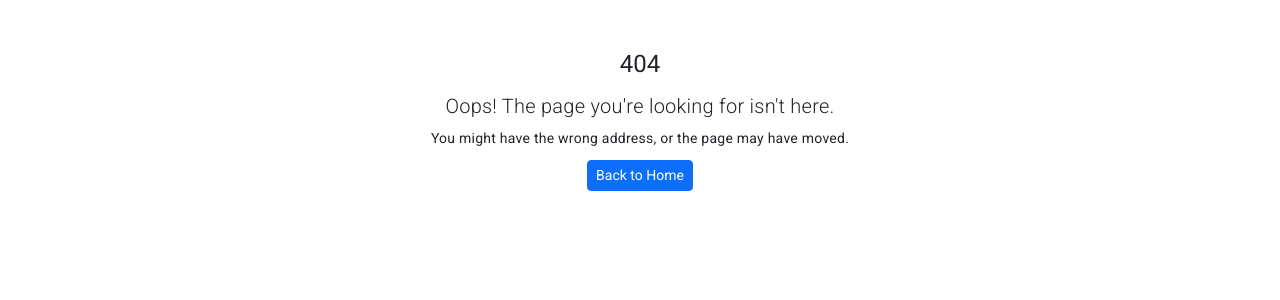
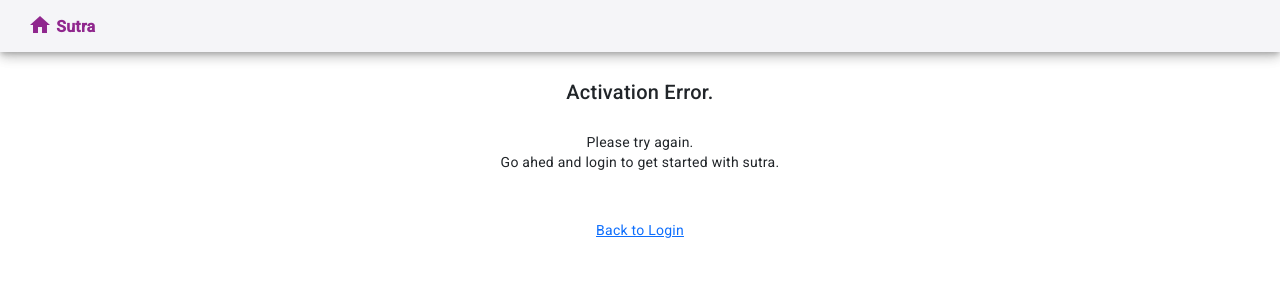
Before and after one commit to Melodious-nub/sutra, an Angular app: page /account-confirmation/account/verify-email in a window 1280 px wide. Before the commit this address had no page. Shown: the top 300 px of the page. Built offline with nearby package versions, Linux system fonts and the light colour scheme.

Commit message:
updated with navbar

```diff
--- a/src/app/app-routing.module.ts
+++ b/src/app/app-routing.module.ts
@@ -5,12 +5,14 @@
 import { SignupComponent } from './pages/signup/signup.component';
 import { NotFoundComponent } from './pages/not-found/not-found.component';
 import { AuthGuard } from './services/auth.guard';
+import { AccountConfirmationComponent } from './pages/account-confirmation/account-confirmation.component';
 
 const routes: Routes = [
     { path:'', component: LandingComponent},
     { path:'login', component: LoginComponent},
     { path:'signup', component: SignupComponent},
     // { path:'forgot-password', component: ForgetPasswordComponent},
+    { path: 'account-confirmation/account/verify-email', component: AccountConfirmationComponent },
     { path: '',   redirectTo: '/', pathMatch: 'full' },
     // Lazzy Loading Route 1
     {
--- a/src/app/app.component.html
+++ b/src/app/app.component.html
@@ -1 +1,2 @@
+<app-navbar></app-navbar>
 <router-outlet></router-outlet>
--- a/src/app/app.module.ts
+++ b/src/app/app.module.ts
@@ -21,6 +21,8 @@
 import {MatAutocompleteModule} from '@angular/material/autocomplete';
 import { TermsAndConditionsComponent } from './modals/terms-and-conditions/terms-and-conditions.component'
 import {MatDialogModule} from '@angular/material/dialog';
+import { AccountConfirmationComponent } from './pages/account-confirmation/account-confirmation.component';
+import { NavbarComponent } from './pages/navbar/navbar.component';
 
 @NgModule({
   declarations: [
@@ -30,6 +32,8 @@
     SignupComponent,
     NotFoundComponent,
     TermsAndConditionsComponent,
+    AccountConfirmationComponent,
+    NavbarComponent,
   ],
   imports: [
     BrowserModule,
--- /dev/null
+++ b/src/app/pages/account-confirmation/account-confirmation.component.html
@@ -0,0 +1,25 @@
+<div class="body">
+    <div class="container vh-75">
+        <div class="row justify-content-center h-75 mt-4">
+            <div class="my-auto">
+                <div *ngIf="emailConfirmed">
+                    <div class="text-center">
+                        <h2>Activation Complete</h2>
+                    </div>
+                    <p class="text-center mt-4 p-info">Your account is now ready for use. <br> Go ahed and login to get started with sutra.</p>
+                </div>
+                <div *ngIf="!emailConfirmed">
+                    <div class="text-center">
+                        <h2>Activation Error.</h2>
+                    </div>
+                    <p class="text-center mt-4 p-info">Please try again. <br> Go ahed and login to get started with sutra.</p>
+                </div>
+                <div class="text-center mt-5">
+                    <a type="button" class="link link-6" (click)="navigateLogin()"> <span>Back to Login</span></a>
+                </div>
+            </div>
+        </div>
+
+    </div>
+    <!-- container end -->
+</div>
--- /dev/null
+++ b/src/app/pages/account-confirmation/account-confirmation.component.ts
@@ -0,0 +1,46 @@
+import { Component, OnInit } from '@angular/core';
+import { ActivatedRoute, Router } from '@angular/router';
+import { DataService } from '../../services/data.service';
+
+@Component({
+  selector: 'app-account-confirmation',
+  templateUrl: './account-confirmation.component.html',
+  styleUrl: './account-confirmation.component.css'
+})
+export class AccountConfirmationComponent implements OnInit {
+
+  emailConfirmed: boolean = false;
+  urlParams: any = {};
+  link = 'http://localhost:4200/account-confirmation?token=';
+
+  constructor(private route: ActivatedRoute, private api: DataService, private router: Router,) { }
+
+  ngOnInit(): void {
+    this.urlParams.verificationToken = this.route.snapshot.queryParamMap.get('token');
+    this.confirmEmail();
+    console.log(this.urlParams.verificationToken, 'token');
+  }
+
+  confirmEmail() {
+    // this.api.emailVerify(this.urlParams).subscribe(
+    //   res => {
+    //     if (res.success === true) {
+    //       this.toastr.success(res.message, 'Congratulation.');
+    //       this.emailConfirmed = true;
+    //     } else {
+    //       this.emailConfirmed = false;
+    //       this.toastr.warning(res.message, 'Oops!');
+    //     }
+    //   },
+    //   error => {
+    //     this.toastr.warning(error.message, 'Server Error!')
+    //   }
+    // )
+  }
+
+  // for navigating login
+  navigateLogin() {
+    this.router.navigate(['login']);
+  }
+
+}
--- a/src/app/pages/login/login.component.html
+++ b/src/app/pages/login/login.component.html
@@ -1,34 +1,4 @@
 <div class="body">
-  <!-- Navbar -->
-  <div class="sticky-top">
-      <nav class="navbar navbar-expand-lg navbar-light">
-          <div class="container-fluid">
-              <a class="navbar-brand ms-3 nav-title" href="/">SUTRA</a>
-              <!-- <button class="navbar-toggler" type="button" data-bs-toggle="collapse" data-bs-target="#navbarTogglerDemo02" aria-controls="navbarTogglerDemo02" aria-expanded="false" aria-label="Toggle navigation">
-          <span class="navbar-toggler-icon"></span>
-        </button> -->
-              <!-- <div class="collapse navbar-collapse" id="navbarTogglerDemo02">
-                  <ul class="navbar-nav me-auto mb-2 mb-lg-0">
-                      <li class="nav-item">
-                          <a class="nav-link" aria-current="page" href="#">Services</a>
-                      </li>
-                      <li class="nav-item">
-                          <a class="nav-link" href="#">About</a>
-                      </li>
-                      <li class="nav-item">
-                          <a class="nav-link" routerLink="">Contact Us</a>
-                      </li>
-                  </ul>
-              </div> -->
-          </div>
-      </nav>
-  </div>
-  <!-- nav end -->
-  <!-- Your role field -->
-  <!-- <div class="center mt-5">
-      <a class="button button-large button-circle button-3d button-dirtygreen btn-modi animate__animated animate__fadeInUp" style="width: 230px !important;"><span class="text-center">Commercial</span><i class="icon-plus-circle icon-modi-1"></i></a>
-  </div> -->
-
   <!-- div container start -->
   <section>
       <div class="container mt-4">
--- /dev/null
+++ b/src/app/pages/navbar/navbar.component.css
@@ -0,0 +1,90 @@
+.navbar {
+    background: #f5f5f8;
+    -webkit-box-shadow: 0 3px 5px -1px #0003,0 6px 10px #00000024,0 1px 18px #0000001f;
+    box-shadow: 0 3px 5px -1px #0003,0 6px 10px #00000024,0 1px 18px #0000001f;
+}
+
+.navbar-brand {
+    font-weight: 600;
+    font-size: 16px;
+    line-height: 24px;
+}
+
+.navbar-link {
+    font-weight: 500;
+    font-size: 12px;
+    line-height: 128%;
+}
+
+.bottom-border {
+    border-bottom: 0.5px solid #000000;
+}
+
+.btn-lang:first-child:hover,
+ :not(.btn-check)+.btn-lang:hover {
+    background-color: transparent !important;
+    border-color: #90278E !important;
+}
+
+.btn-moreInfo {
+    background-color: #90278E !important;
+    border-color: #90278E !important;
+}
+
+a {
+    color: #90278E !important;
+}
+
+a:hover {
+    color: #90278E;
+}
+
+a:active {
+    color: #90278E;
+}
+
+.active {
+    background: #E7E5F2;
+}
+
+.flag {
+    width: 18px;
+    height: 18px;
+}
+
+.flag-2 {
+    width: 20px;
+    height: 20px;
+}
+
+.btn-more:hover {
+    border-color: #90278E !important;
+}
+
+::ng-deep .mat-menu-item {
+    font-size: 12px;
+}
+
+::ng-deep .mat-menu-item:hover {
+    background: linear-gradient(90deg, rgba(144, 39, 142, 0.14) 1.21%, rgba(239, 239, 239, 0) 100%) !important;
+}
+
+::ng-deep .mat-menu-content {
+    padding-bottom: 0px !important;
+    padding-top: 0 !important;
+}
+
+.active-language {
+    background: linear-gradient(90deg, rgba(144, 39, 142, 0.18) 1.21%, rgba(239, 239, 239, 0) 100%) !important;
+}
+
+::ng-deep .mat-menu-panel {
+    max-height: calc(100vh - 115px) !important;
+    max-width: 290px !important;
+    overflow-x: hidden !important;
+    overflow-y: auto !important;
+}
+
+.sticky-top {
+    z-index: 99 !important;
+}
--- /dev/null
+++ b/src/app/pages/navbar/navbar.component.html
@@ -0,0 +1,12 @@
+<nav class="navbar transparent navbar-expand-lg navbar-inverse sticky-top">
+  <div class="container-fluid">
+    <a class="navbar-brand ms-3 nav-title" type="button" routerLink=""><span><mat-icon aria-hidden="false" aria-label="Example home icon" fontIcon="home" style="vertical-align: -5px;"></mat-icon></span> Sutra</a>
+    <button class="navbar-toggler" type="button" data-bs-toggle="collapse" data-bs-target="#navbarSupportedContent"
+      aria-controls="navbarSupportedContent" aria-expanded="false" aria-label="Toggle navigation">
+      <span class="navbar-toggler-icon"></span>
+    </button>
+
+    <div class="collapse navbar-collapse justify-content-end" id="navbarSupportedContent">
+    </div>
+  </div>
+</nav>
--- a/src/app/pages/signup/signup.component.html
+++ b/src/app/pages/signup/signup.component.html
@@ -1,14 +1,4 @@
 <div class="body">
-    <!-- Navbar -->
-    <div class="sticky-top">
-        <nav class="navbar navbar-expand-lg navbar-light">
-            <div class="container-fluid">
-                <a class="navbar-brand ms-3 nav-title" href="/">SUTRA</a>
-            </div>
-        </nav>
-    </div>
-    <!-- nav end -->
-
 <div class="container mt-4">
     <div class="row justify-content-center">
         <div class="col-md-6 my-auto">
```
Also changed, not shown: src/app/pages/navbar/navbar.component.ts (added, +10 -0 lines), src/app/pages/account-confirmation/account-confirmation.component.css (added), 2 other files (tests, documents, lock files or other folders). Lines whose indentation alone changed are shown as unchanged.
